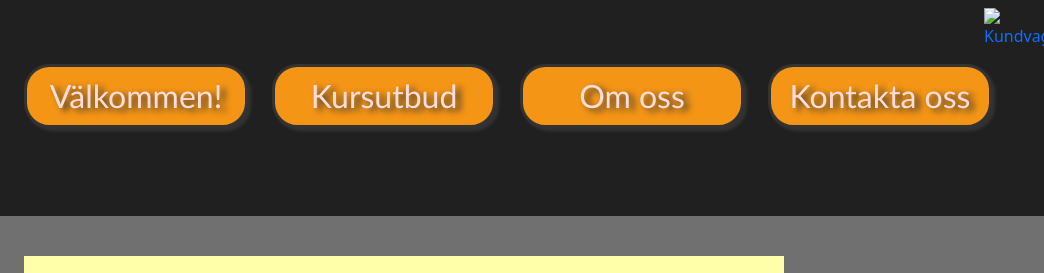
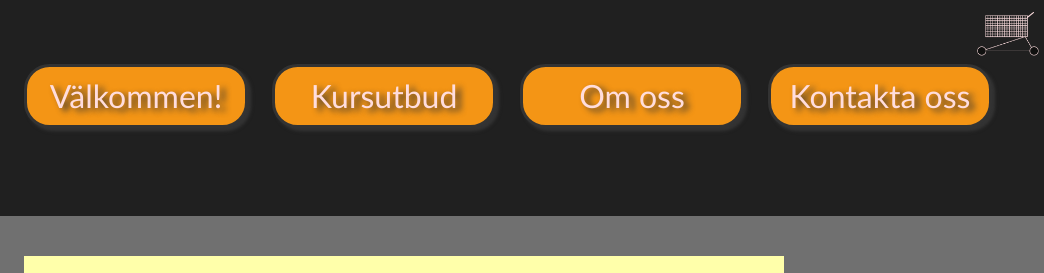
Before and after one commit to UnintelligentFool/Labb-1-Webbsida, a plain HTML site: page Pages/courses.html in a window 1280 px wide. Shown: the top 273 px of the page, 236-1280 px from the left. Drawn offline with nearby package versions, Linux system fonts and the light colour scheme.

Commit message:
ShoppingCart reveal thoughself!

```diff
--- a/Pages/courses.html
+++ b/Pages/courses.html
@@ -22,7 +22,7 @@
                     <a href="courses.html" class="text-decoration-none col-auto mb-4"><div class="menuButton" alt="Button">Kursutbud</div></a>
                     <a href="about_us.html" class="text-decoration-none col-auto mb-4"><div class="menuButton" alt="Button">Om oss</div></a>
                     <a href="contact_us.html" class="text-decoration-none col-auto mb-4"><div class="menuButton" alt="Button">Kontakta oss</div></a>
-                    <a href="Pages/shopping_Cart.html"><img class="shoppingCart" alt="Kundvagn" src="Images/Kundvagn.png" /></a>
+                    <a href="Pages/shopping_Cart.html"><img class="shoppingCart" alt="Kundvagn" src="../Images/Kundvagn.png" /></a>
                 </div>
 
             </div>
--- a/styles/CSS.css
+++ b/styles/CSS.css
@@ -44,8 +44,8 @@ ul.checkboxesUl {
 img.shoppingCart {
 
     position: absolute;
-    top: 0.5em;
-    right: 0.5em;
+    top: 0em;
+    right: 1em;
     width: 4em;
 
 }
```
Also changed, not shown: Pages/about_us.html (+1 -1 lines), Pages/contact_us.html (+1 -1 lines), 1 other file.
